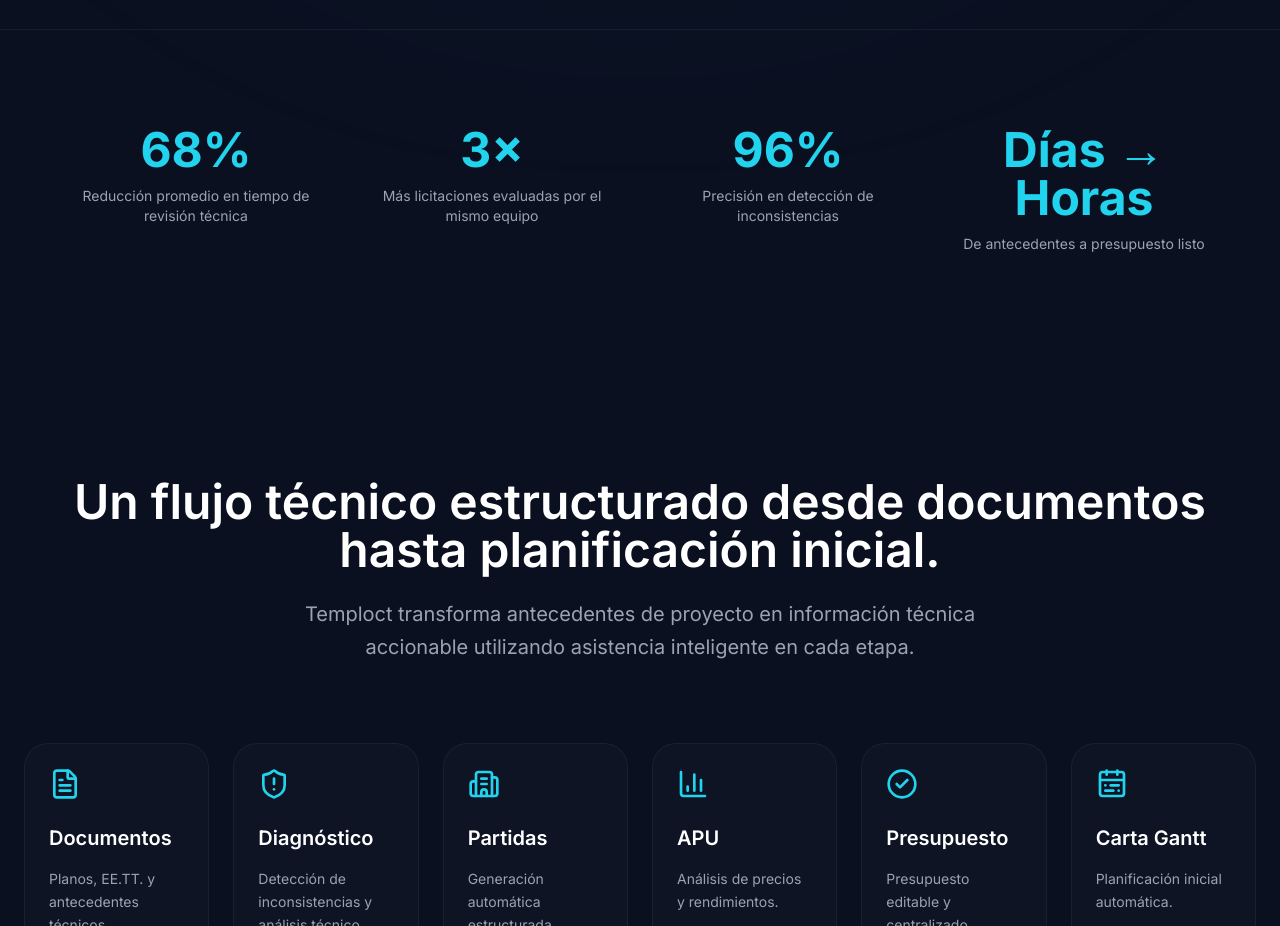
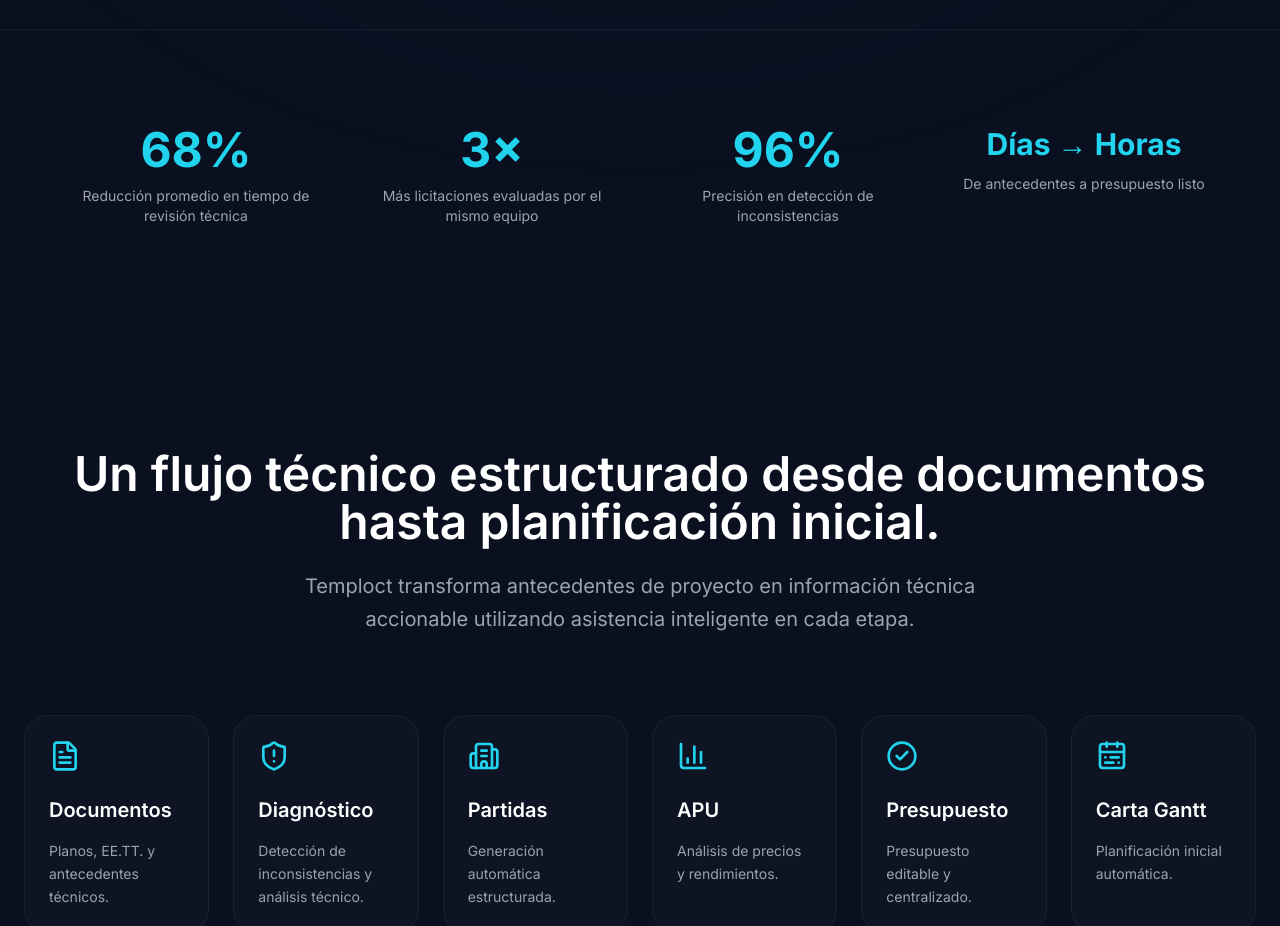
Before and after one commit to camqdesign/temploct-landing1, a React (Vite) app: page / in a window 1280 px wide. Shown: the part 1100-2026 px from the top of the page. Built offline with nearby package versions, Linux system fonts and the light colour scheme.

Commit message:
fix stats: tamano de texto proporcional

```diff
--- a/src/App.jsx
+++ b/src/App.jsx
@@ -212,7 +212,7 @@ function App() {
               transition={{ delay: i * 0.1 }}
               viewport={{ once: true }}
             >
-              <div className="text-4xl md:text-5xl font-bold text-cyanGlow mb-3">{stat.value}</div>
+              <div className={`font-bold text-cyanGlow mb-3 ${stat.value.length > 5 ? 'text-2xl md:text-3xl' : 'text-4xl md:text-5xl'}`}>{stat.value}</div>
               <div className="text-gray-400 text-sm">{stat.label}</div>
             </motion.div>
           ))}
```
